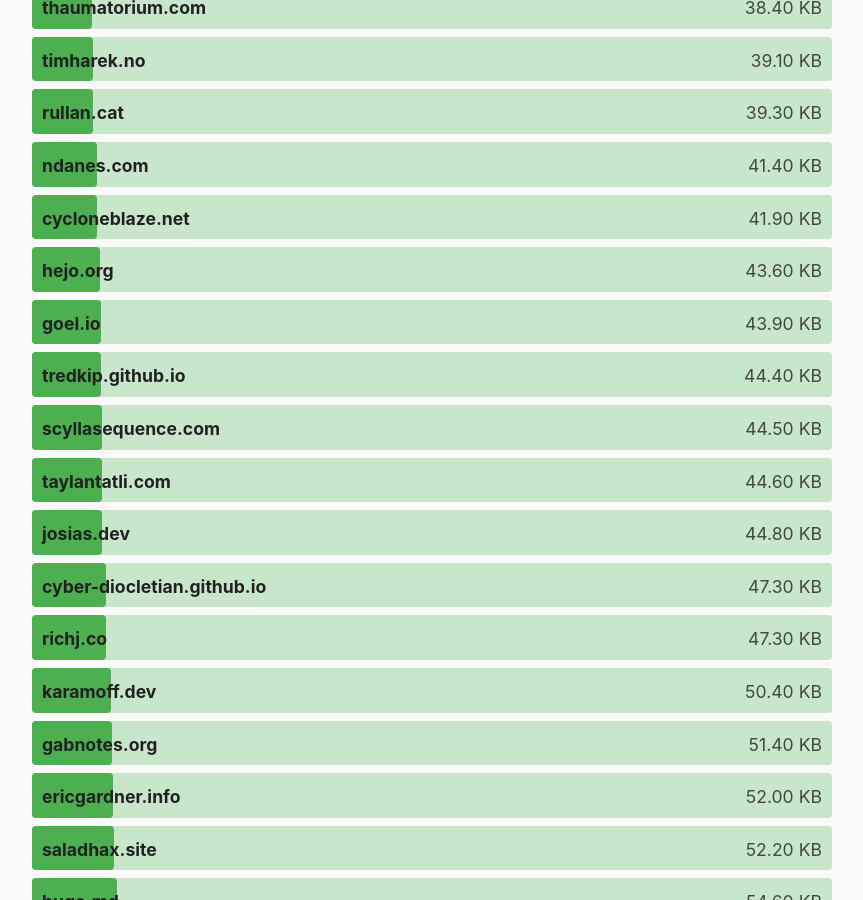
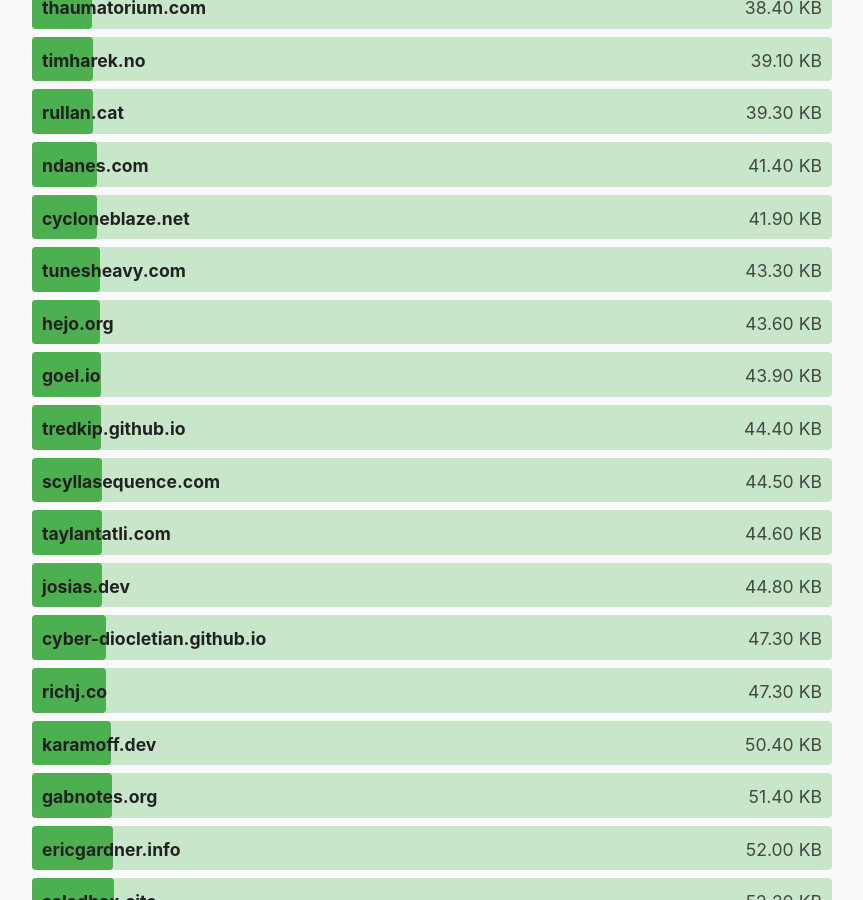
Before and after one commit to kevquirk/512kb.club, a Jekyll site: the page built from index.md, in a window 1280 px wide and 900 px high, scrolled down 7032 px. Shown: the whole window, without its empty margins (208-1071 px from the left). Built offline with Jekyll 4.4.1, drawn with Linux system fonts in a browser that asks for light colours; some of the changed text lies outside the part shown.

Commit message:
update to tunesheavy.com
https://gtmetrix.com/reports/www.tunesheavy.com/O4twhWjL/

```diff
--- a/_data/sites.yml
+++ b/_data/sites.yml
@@ -1265,8 +1265,8 @@
 
 - domain: tunesheavy.com
   url: https://tunesheavy.com/
-  size: 74.2
-  last_checked: N/A
+  size: 43.3
+  last_checked: 2021-06-06
 
 - domain: ulpaulpa.de
   url: https://ulpaulpa.de/
```
